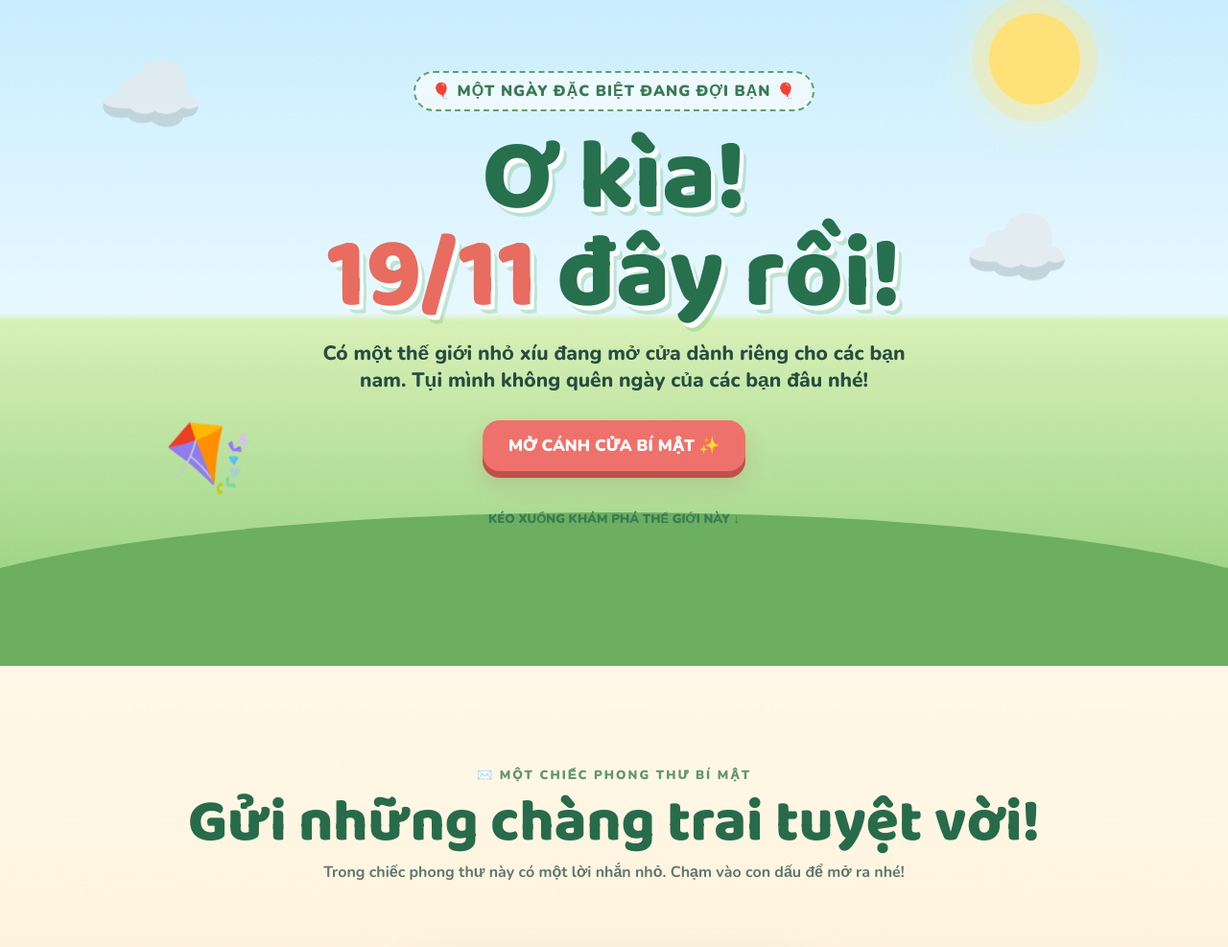
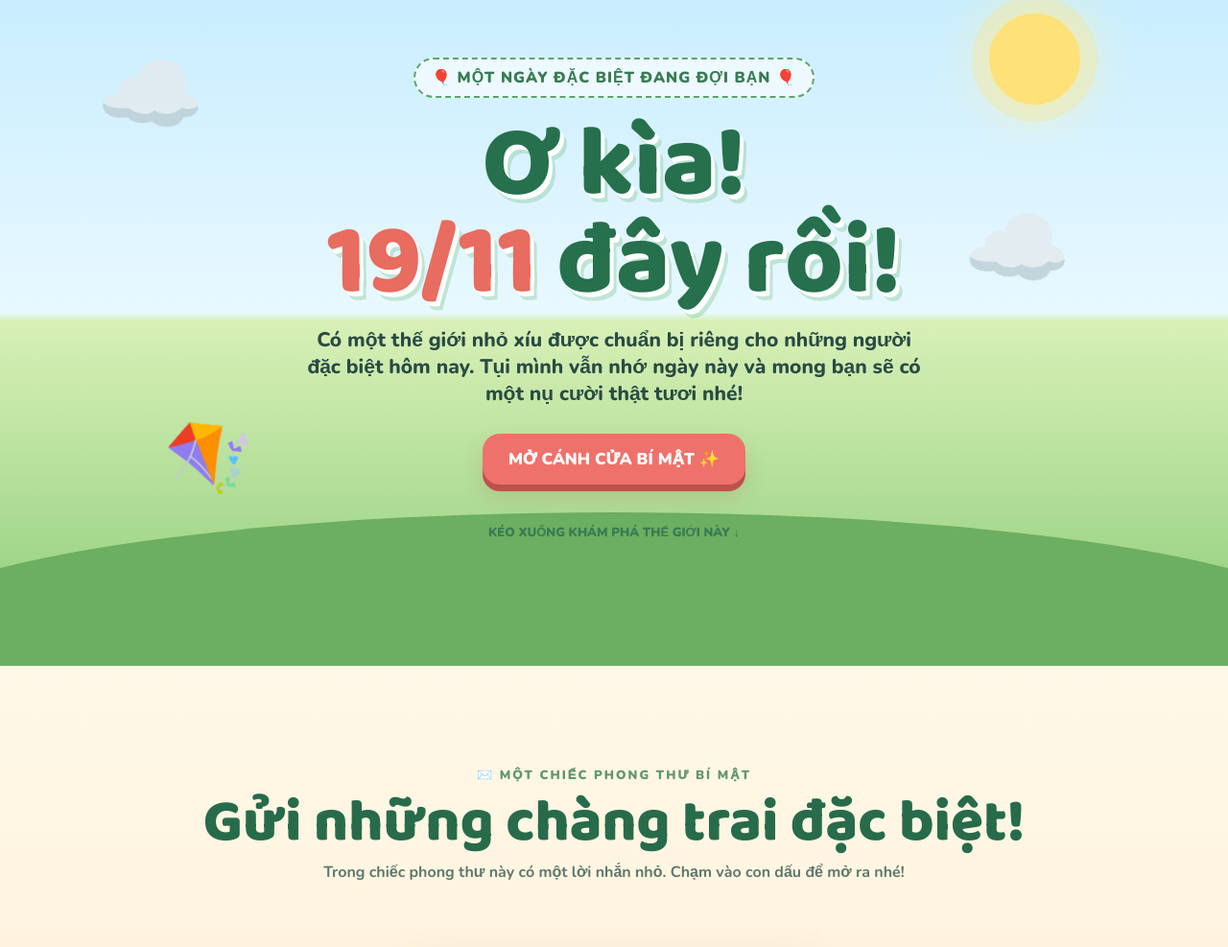
Before and after one commit to ngoanhh65/bi-mat-bat-mi, a plain HTML site: page index.html in a window 1280 px wide. Shown: the part 106-1093 px from the top of the page at 96% size. Drawn offline with nearby package versions, Linux system fonts and the light colour scheme.

Commit message:
Personalize 19/11 gift for PNM PR & ME

```diff
--- a/index.html
+++ b/index.html
@@ -4,7 +4,7 @@
 <meta charset="UTF-8">
 <meta name="viewport" content="width=device-width,initial-scale=1">
 <meta name="theme-color" content="#b8e7b0">
-<title>19/11 — Một thế giới dành cho các bạn nam</title>
+<title>19/11 — Một thế giới nhỏ dành riêng cho bạn</title>
 <style>
 @import url('https://fonts.googleapis.com/css2?family=Baloo+2:wght@400;500;600;700;800&family=Nunito:wght@400;600;700;800;900&display=swap');
 :root{--green:#65ad69;--deep:#276b4b;--blue:#6bbce5;--sky:#dff5ff;--yellow:#ffd65b;--red:#ef716b;--cream:#fff9e9;--ink:#294b43;--shadow:0 18px 45px #285b4920}
@@ -17,12 +17,12 @@
 <div class="sun"></div><div class="cloud c1">☁️</div><div class="cloud c2">☁️</div><div class="kite">🪁</div>
 <div class="hero-inner"><span class="eyebrow">🎈 MỘT NGÀY ĐẶC BIỆT ĐANG ĐỢI BẠN 🎈</span>
 <h1>Ơ kìa!<br><span>19/11</span> đây rồi!</h1>
-<p>Có một thế giới nhỏ xíu đang mở cửa dành riêng cho các bạn nam. Tụi mình không quên ngày của các bạn đâu nhé!</p>
+<p>Có một thế giới nhỏ xíu được chuẩn bị riêng cho những người đặc biệt hôm nay. Tụi mình vẫn nhớ ngày này và mong bạn sẽ có một nụ cười thật tươi nhé!</p>
 <button class="primary" onclick="enterWorld()">MỞ CÁNH CỬA BÍ MẬT ✨</button>
 <div class="scrollhint">KÉO XUỐNG KHÁM PHÁ THẾ GIỚI NÀY ↓</div></div>
 </header>
 <section class="section greeting" id="wish"><div class="wrap">
-<div class="section-head"><div class="kicker">✉️ Một chiếc phong thư bí mật</div><h2>Gửi những chàng trai tuyệt vời!</h2><p>Trong chiếc phong thư này có một lời nhắn nhỏ. Chạm vào con dấu để mở ra nhé!</p></div>
+<div class="section-head"><div class="kicker">✉️ Một chiếc phong thư bí mật</div><h2>Gửi những chàng trai đặc biệt!</h2><p>Trong chiếc phong thư này có một lời nhắn nhỏ. Chạm vào con dấu để mở ra nhé!</p></div>
 <div class="envelope-area"><div><div class="envelope" id="envelope" onclick="openEnvelope()" role="button" aria-label="Mở phong thư" tabindex="0">
 <div class="env-back"></div><div class="env-paper"><div><strong>Chúc mừng ngày 19/11!</strong><p>Chúc các bạn luôn vui vẻ, tự tin và giữ mãi những điều tốt đẹp trong tim. 💛</p><p>Cảm ơn vì đã là chính mình!</p></div></div><div class="env-flap"></div><div class="env-front"></div><div class="seal">★</div></div><div class="tap-note" id="envNote">👆 BẤM VÀO PHONG THƯ ĐỂ MỞ</div></div></div>
 </div></section>
@@ -39,7 +39,7 @@
 <div class="machine-controls"><div class="joystick"></div><button class="prize-btn" id="drawBtn" onclick="drawPrize()">NHẤN ĐỂ GẮP QUÀ! 🎁</button><div class="joystick"></div></div></div>
 <div class="prize-result" id="prizeResult"><p style="font-weight:900;color:#477a4b">🎟️ Vé tham gia đã sẵn sàng — thử vận may nào!</p></div>
 </div></section>
-<footer class="footer"><strong>🌈 Chúc mừng ngày Quốc tế Nam giới 19/11!</strong>Chúc các bạn luôn can đảm để thử, dịu dàng để thấu hiểu và vui vẻ để tận hưởng hành trình của mình.<br>Made with 💚 and a little bit of childhood magic.</footer>
+<footer class="footer"><strong>🌈 Chúc mừng ngày Quốc tế Nam giới 19/11!</strong>Chúc bạn luôn can đảm để thử, dịu dàng để thấu hiểu và vui vẻ để tận hưởng hành trình của mình.<br><span style="display:inline-block;margin-top:13px;color:#fff1b8">Một món quà nhỏ từ các bạn nữ PR &amp; ME – CLB PNM</span><br><span style="opacity:.8">Made with 💚 and a little bit of childhood magic.</span></footer>
 <script>
 const confetti=['✨','⭐','🌼','🍃','🎈','🎉','💛','💙'];
 function burst(x=innerWidth/2,y=innerHeight/2,count=34){for(let i=0;i<count;i++){const s=document.createElement('span');s.className='spark';s.textContent=confetti[Math.floor(Math.random()*confetti.length)];s.style.left=(x+(Math.random()-.5)*240)+'px';s.style.top=(y+(Math.random()-.5)*80)+'px';s.style.animationDelay=(Math.random()*.35)+'s';s.style.fontSize=(14+Math.random()*19)+'px';document.body.appendChild(s);setTimeout(()=>s.remove(),2300)}}
```
